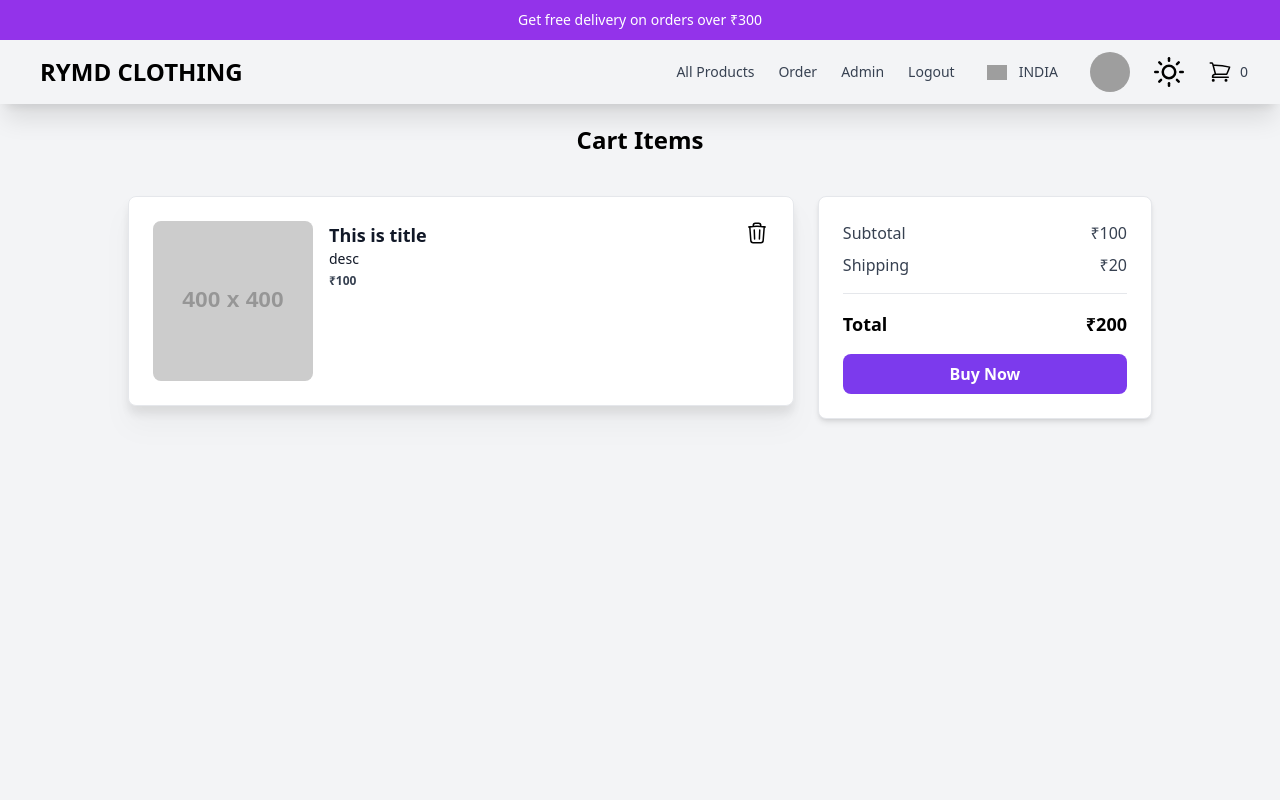
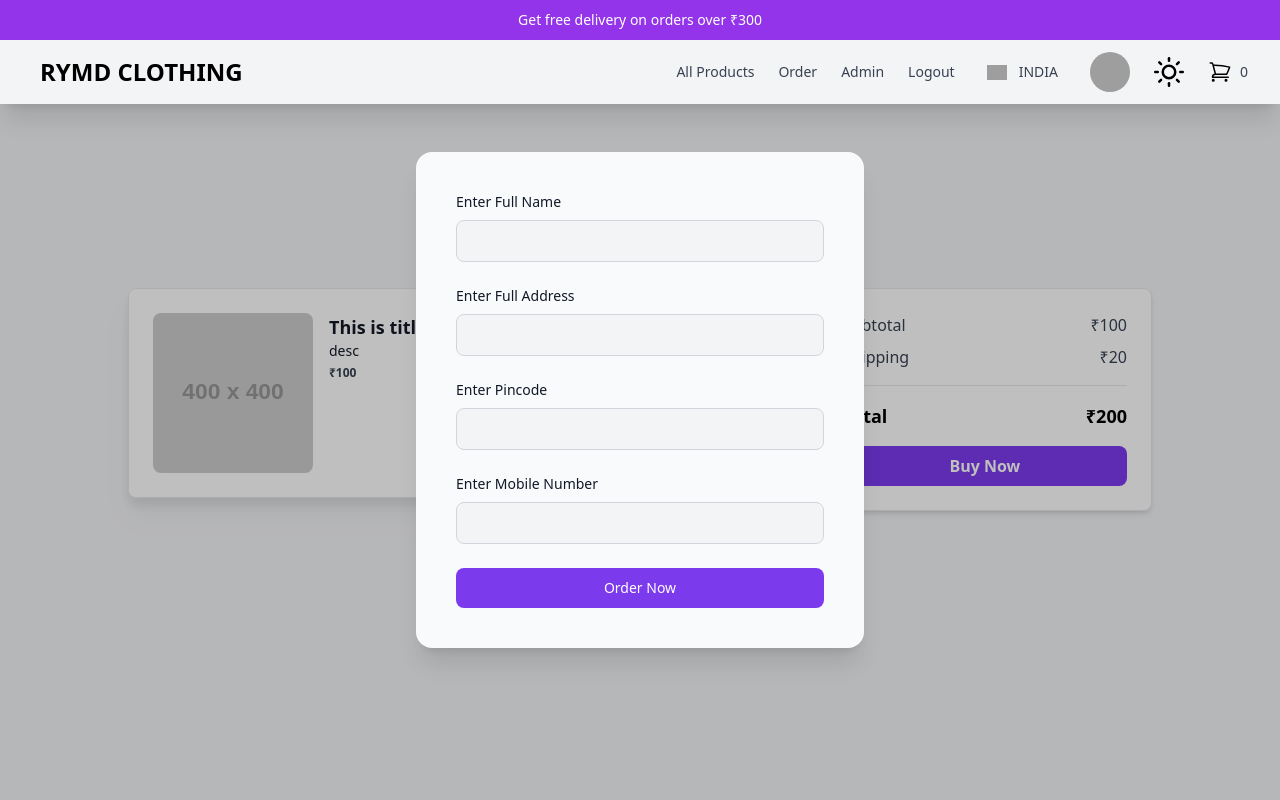
Before and after one commit to AradhyA360/RymdClothing, a React (Vite) app in the folder RymdClothing/: page /cart in a window 1280 px wide. Both pictures are taken after a click on the button "Buy Now". Shown: the top 800 px of the page. Built offline with nearby package versions, Linux system fonts and the light colour scheme; grey boxes are pictures that could not be loaded.

Commit message:
Modal Created

```diff
--- /dev/null
+++ b/RymdClothing/src/components/modal/Modal.jsx
@@ -0,0 +1,138 @@
+import { Dialog, Transition } from "@headlessui/react";
+import { Fragment, useState } from "react";
+
+export default function Modal() {
+  let [isOpen, setIsOpen] = useState(false);
+
+  function closeModal() {
+    setIsOpen(false);
+  }
+
+  function openModal() {
+    setIsOpen(true);
+  }
+
+  return (
+    <>
+      <div className="  text-center rounded-lg text-white font-bold">
+        <button
+          type="button"
+          onClick={openModal}
+          className="w-full  bg-violet-600 py-2 text-center rounded-lg text-white font-bold"
+        >
+          Buy Now
+        </button>
+      </div>
+
+      <Transition appear show={isOpen} as={Fragment}>
+        <Dialog as="div" className="relative z-10" onClose={closeModal}>
+          <Transition.Child
+            as={Fragment}
+            enter="ease-out duration-300"
+            enterFrom="opacity-0"
+            enterTo="opacity-100"
+            leave="ease-in duration-200"
+            leaveFrom="opacity-100"
+            leaveTo="opacity-0"
+          >
+            <div className="fixed inset-0 bg-black bg-opacity-25" />
+          </Transition.Child>
+
+          <div className="fixed inset-0 overflow-y-auto">
+            <div className="flex min-h-full items-center justify-center p-4 text-center">
+              <Transition.Child
+                as={Fragment}
+                enter="ease-out duration-300"
+                enterFrom="opacity-0 scale-95"
+                enterTo="opacity-100 scale-100"
+                leave="ease-in duration-200"
+                leaveFrom="opacity-100 scale-100"
+                leaveTo="opacity-0 scale-95"
+              >
+                <Dialog.Panel className="w-full max-w-md transform overflow-hidden rounded-2xl p-2  text-left align-middle shadow-xl transition-all bg-gray-50">
+                  <section className="">
+                    <div className="flex flex-col items-center justify-center py-8 mx-auto  lg:py-0">
+                      <div className="w-full  rounded-lg md:mt-0 sm:max-w-md xl:p-0 ">
+                        <div className="p-6 space-y-4 md:space-y-6 sm:p-8">
+                          <form className="space-y-4 md:space-y-6" action="#">
+                            <div>
+                              <label
+                                htmlFor="name"
+                                className="block mb-2 text-sm font-medium text-gray-900"
+                              >
+                                Enter Full Name
+                              </label>
+                              <input
+                                type="name"
+                                name="name"
+                                id="name"
+                                className=" border outline-0 border-gray-300 text-gray-900 sm:text-sm rounded-lg focus:ring-primary-600 focus:border-primary-600 block w-full p-2.5 bg-gray-100"
+                                required
+                              />
+                            </div>
+                            <div>
+                              <label
+                                htmlFor="email"
+                                className="block mb-2 text-sm font-medium text-gray-900"
+                              >
+                                Enter Full Address
+                              </label>
+                              <input
+                                type="text"
+                                name="address"
+                                id="address"
+                                className=" border outline-0 border-gray-300 text-gray-900 sm:text-sm rounded-lg focus:ring-primary-600 focus:border-primary-600 block w-full p-2.5 bg-gray-100"
+                                required
+                              />
+                            </div>
+                            <div>
+                              <label
+                                htmlFor="pincode"
+                                className="block mb-2 text-sm font-medium text-gray-900"
+                              >
+                                Enter Pincode
+                              </label>
+                              <input
+                                type="text"
+                                name="pincode"
+                                id="pincode"
+                                className=" border outline-0 border-gray-300 text-gray-900 sm:text-sm rounded-lg focus:ring-primary-600 focus:border-primary-600 block w-full p-2.5 bg-gray-100"
+                                required
+                              />
+                            </div>
+                            <div>
+                              <label
+                                htmlFor="mobileNumber"
+                                className="block mb-2 text-sm font-medium text-gray-900"
+                              >
+                                Enter Mobile Number
+                              </label>
+                              <input
+                                type="text"
+                                name="mobileNumber"
+                                id="mobileNumber"
+                                className=" border outline-0 border-gray-300 text-gray-900 sm:text-sm rounded-lg focus:ring-primary-600 focus:border-primary-600 block w-full p-2.5 bg-gray-100"
+                                required
+                              />
+                            </div>
+                          </form>
+                          <button
+                            onClick={closeModal}
+                            type="button"
+                            className="focus:outline-none w-full text-white bg-violet-600 hover:bg-violet-800  outline-0 font-medium rounded-lg text-sm px-5 py-2.5 "
+                          >
+                            Order Now
+                          </button>
+                        </div>
+                      </div>
+                    </div>
+                  </section>
+                </Dialog.Panel>
+              </Transition.Child>
+            </div>
+          </div>
+        </Dialog>
+      </Transition>
+    </>
+  );
+}
--- a/RymdClothing/src/pages/cart/Cart.jsx
+++ b/RymdClothing/src/pages/cart/Cart.jsx
@@ -1,6 +1,7 @@
 import React, { useContext } from "react";
 import myContext from "../../context/data/myContext";
 import Layout from "../../components/layout/Layout";
+import Modal from "../../components/modal/Modal";
 
 function Cart() {
   const context = useContext(myContext);
@@ -9,7 +10,7 @@
   return (
     <Layout>
       <div
-        className="h-screen bg-gray-100 pt-5 "
+        className="h-screen bg-gray-100 pt-28  "
         style={{
           backgroundColor: mode === "dark" ? "#282c34" : "",
           color: mode === "dark" ? "white" : "",
@@ -123,13 +124,7 @@
                 </p>
               </div>
             </div>
-            {/* <Modal  /> */}
-            <button
-              type="button"
-              className="w-full  bg-violet-600 py-2 text-center rounded-lg text-white font-bold "
-            >
-              Buy Now
-            </button>
+            <Modal />
           </div>
         </div>
       </div>
```
